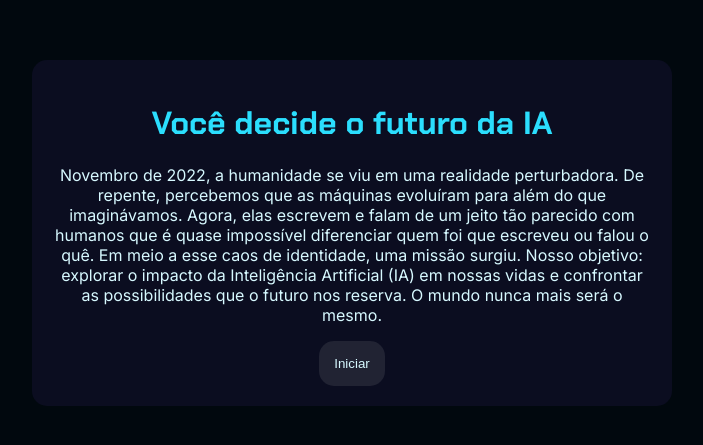
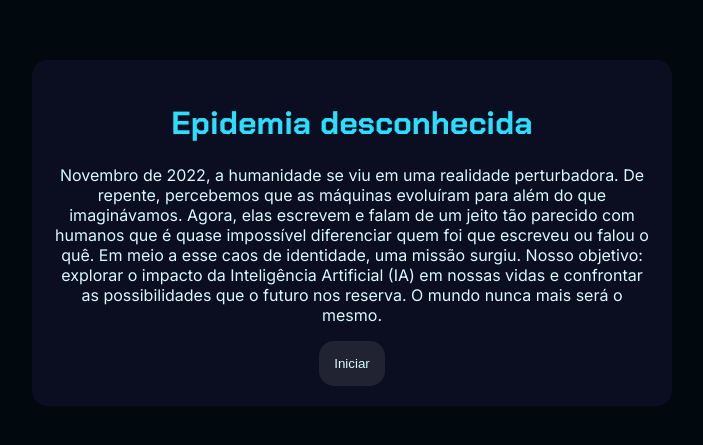
Before and after one commit to passoscaio/Epidemia-desconhecida, a plain HTML site: page index.html in a window 1280 px wide. Shown: the part 167-612 px from the top of the page, without its empty margins (288-991 px from the left). Drawn offline with Linux system fonts and the light colour scheme.

Commit message:
Alteração do título

```diff
--- a/index.html
+++ b/index.html
@@ -6,9 +6,8 @@
     <meta charset="UTF-8">
     <meta name="viewport" content="width=device-width, initial-scale=1.0">
 
-    <title>Você decide o futuro da IA</title>
+    <title>Epidemia desconhecida</title>
 
-    <!-- Conexão com o CSS -->
     <link rel="stylesheet" href="style.css">
 </head>
 
@@ -16,7 +15,7 @@
 
     <div class="caixa-principal">
 
-        <h1>Você decide o futuro da IA</h1>
+        <h1>Epidemia desconhecida</h1>
 
         <div class="tela-inicial">
 
@@ -51,7 +50,6 @@
 
     </div>
 
-    <!-- Conexão com o JavaScript -->
     <script type="module" src="js/script.js"></script>
 
 </body>
```
